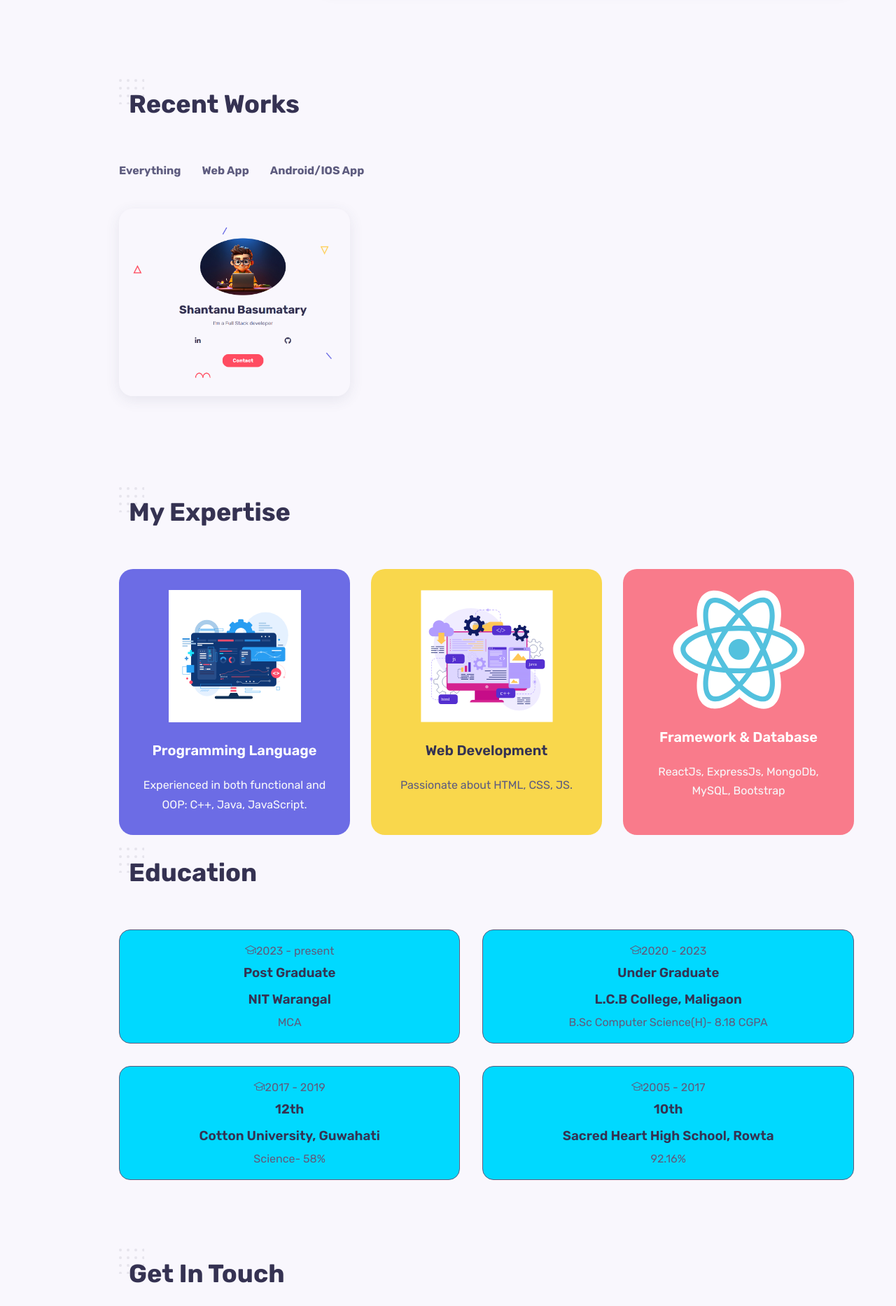
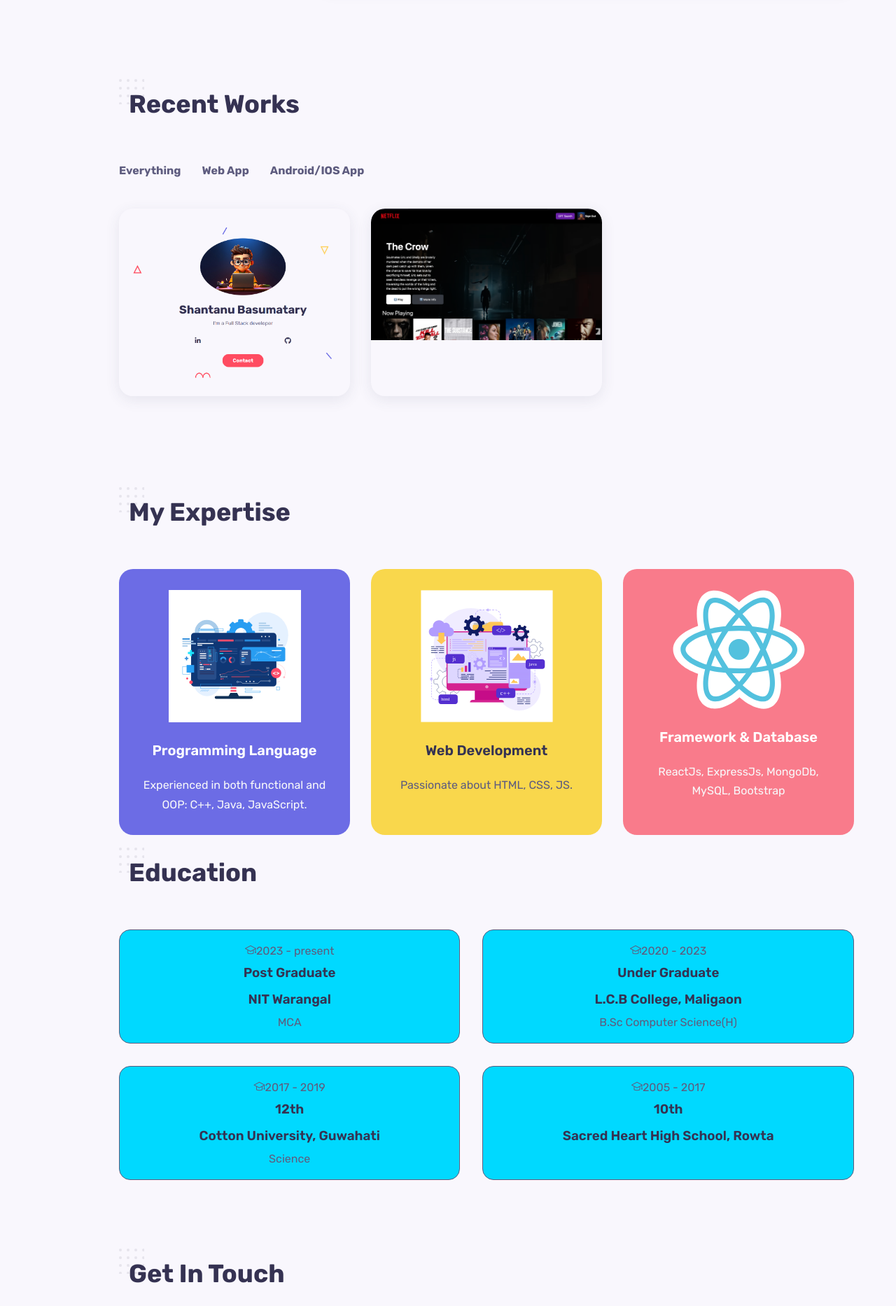
Before and after one commit to sh78ba/portfolio, a React (Create React App) app: page / in a window 1280 px wide. Shown: the part 1286-3152 px from the top of the page at 70% size. Built offline with nearby package versions, Linux system fonts and the light colour scheme.

Commit message:
added netflix gpt

```diff
--- a/src/components/portfolio/Menu.js
+++ b/src/components/portfolio/Menu.js
@@ -1,4 +1,5 @@
 import Work1 from '../../assets/work-1.png';
+import Work2 from '../../assets/work-2.png'
 
 
 const Menu = [
@@ -8,7 +9,13 @@ const Menu = [
       title: "Portfolio",
       category: "Web App",
       link:"https://sbdev.me"
-    },
+    },{
+      id:2,
+      image: Work2,
+      title: "NetflixGPT",
+      category: "Web App",
+      link:"https://netflix-gpt-3kbp.vercel.app/"
+    }
 
   ];
 
--- a/src/components/resume/Data.js
+++ b/src/components/resume/Data.js
@@ -16,7 +16,7 @@ const Data = [
       year: "2020 - 2023",
       title: "Under Graduate",
       school:"L.C.B College, Maligaon",
-      desc: "B.Sc Computer Science(H)- 8.18 CGPA",
+      desc: "B.Sc Computer Science(H)",
 
     },
     {
@@ -25,7 +25,7 @@ const Data = [
       year: "2017 - 2019",
       title: "12th",
       school:"Cotton University, Guwahati",
-      desc: "Science- 58%",
+      desc: "Science",
 
     },
     {
@@ -34,7 +34,7 @@ const Data = [
       year: "2005 - 2017",
       title: "10th",
       school:"Sacred Heart High School, Rowta",
-      desc: "92.16%",
+      desc: "",
 
 
     },
```
Also changed, not shown: src/assets/work-2.png (added).
